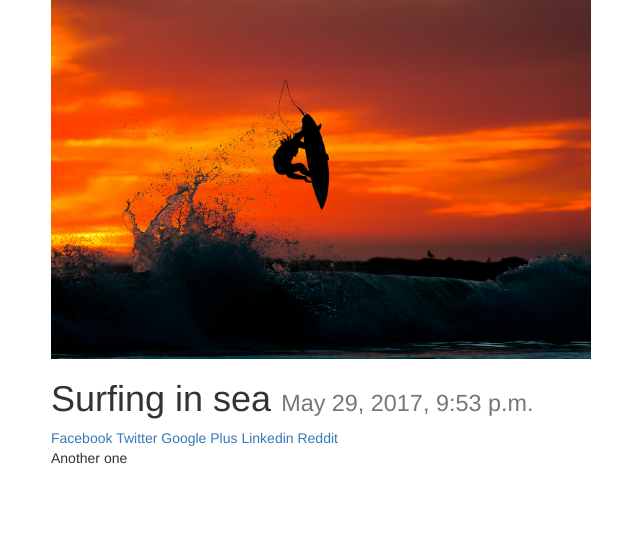
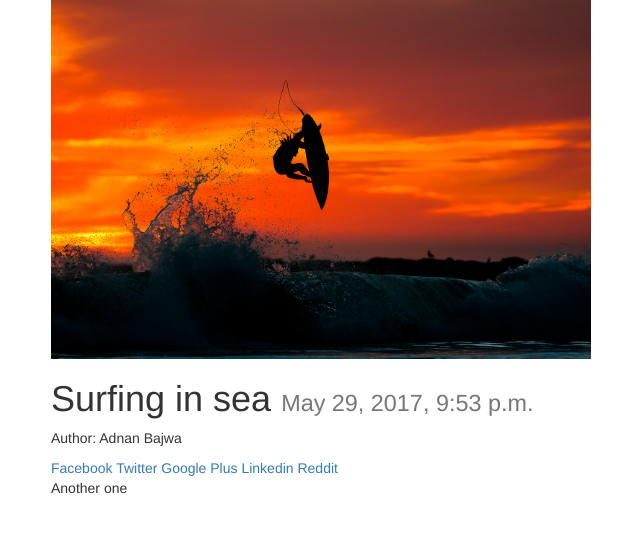
Before and after one commit to aamurtaza/django_1.11, a Django app: a page that uses django_learning_project/src/templates/post_detail.html in a window 1280 px wide. Shown: the top 533 px of the page, without its empty margins (319-959 px from the left). Run offline with Django 3.2, Linux system fonts and the light colour scheme; data comes from the database, SQL or seed files in the repository; both versions use the stored data as it was after the commit; some libraries are stand-ins or nearby versions.

Commit message:
Add Author in post_detail template, add full_name

```diff
--- a/django_learning_project/src/templates/post_detail.html
+++ b/django_learning_project/src/templates/post_detail.html
@@ -3,6 +3,9 @@
     {% if instance.image %}
     <img src="{{ instance.image.url }}" class="img-responsive"> {% endif %}
     <h1>{{title}} <small> {{instance.timestamp}} </small></h1>
+    {% if instance.user.get_full_name %}
+        <p>Author: {{instance.user.get_full_name }}</p>
+    {% endif %}
 
     <a href="https://www.facebook.com/sharer/sharer.php?u={{ request.build_absolute_uri }}">
 		Facebook
```
Also changed, not shown: django_learning_project/src/db.sqlite3.
